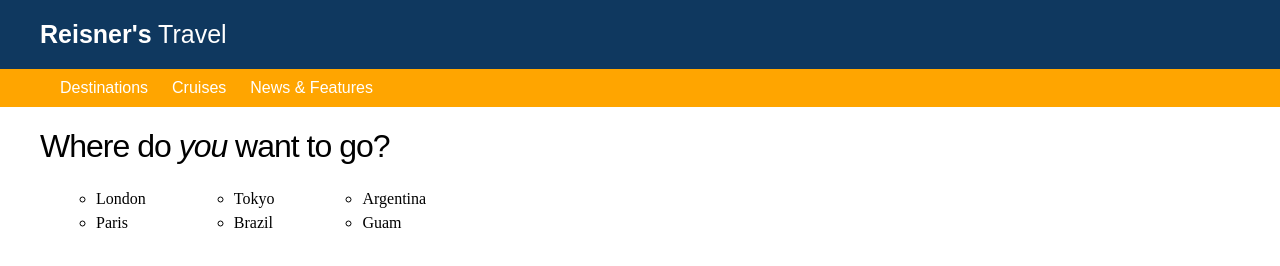
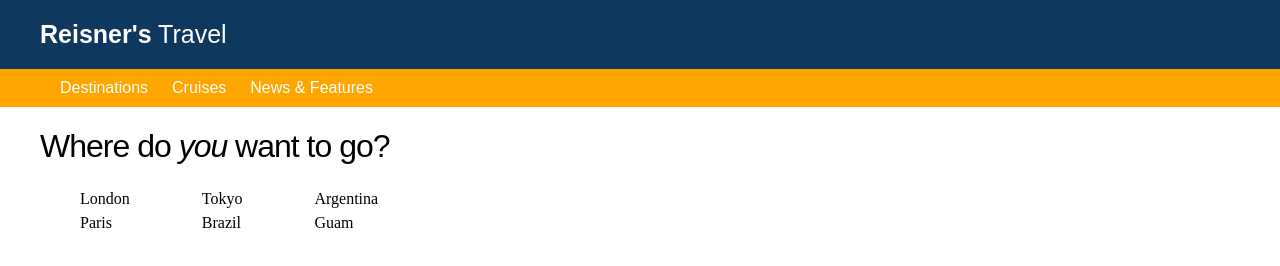
Before and after one commit to jaker00/travel_guide2, a plain HTML site: page destinations.html in a window 1280 px wide. Drawn offline with nearby package versions, Linux system fonts and the light colour scheme.

Commit message:
changes to stylesheet

```diff
--- a/styles.css
+++ b/styles.css
@@ -86,12 +86,13 @@ video {
 
 .split-list ul{
   float: left;
-  margin-left: 1em;
+  margin-left: 0em;
 }
 .split-list li{
   padding-right: 2em;
   line-height: 1.5em;
   @include font-size(12px);
+  list-style-type: none;
  }
 
 
```
